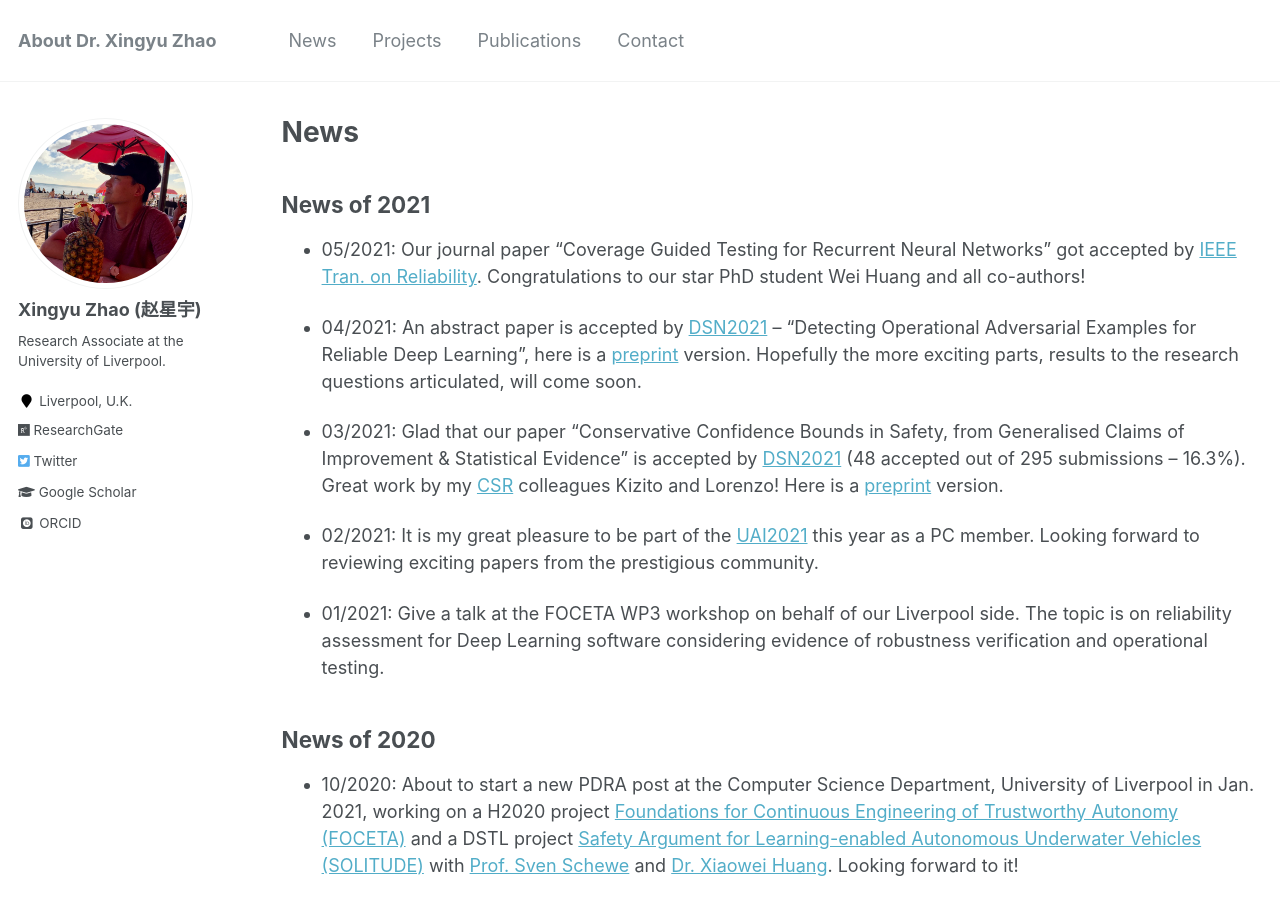
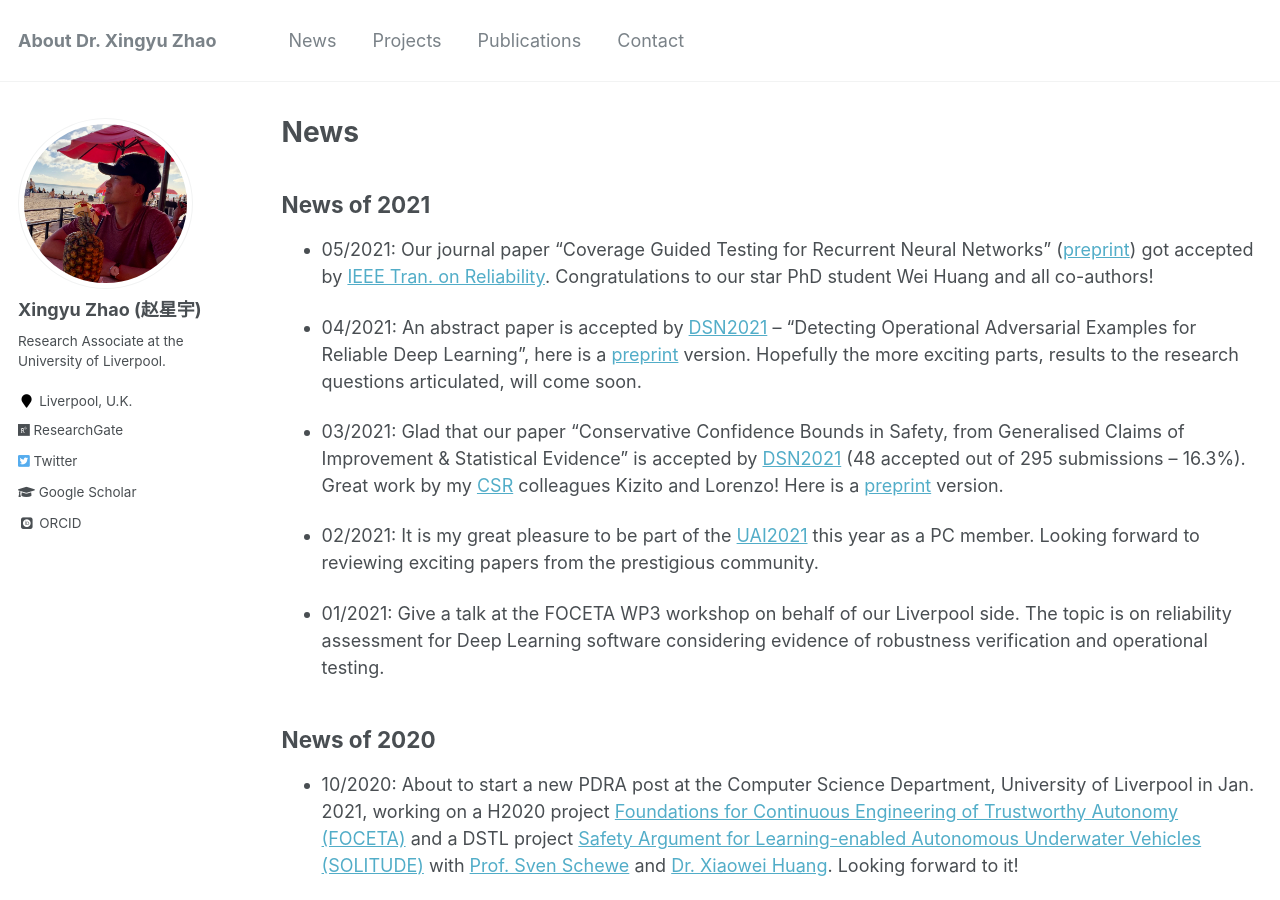
Before and after one commit to x-y-zhao/x-y-zhao.github.io, a Jekyll site: the page built from _pages/news.md, in a window 1280 px wide and 900 px high. Built offline with Jekyll 4.4.1, drawn with Linux system fonts in a browser that asks for light colours; some web fonts are replaced.

Commit message:
Update news.md

```diff
--- a/_pages/news.md
+++ b/_pages/news.md
@@ -10,7 +10,7 @@
 {% include base_path %}
 ## News of 2021
 
-* 05/2021: Our journal paper "Coverage Guided Testing for Recurrent Neural Networks" got accepted by [IEEE Tran. on Reliability](https://ieeexplore.ieee.org/xpl/RecentIssue.jsp?punumber=24). Congratulations to our star PhD student Wei Huang and all co-authors!
+* 05/2021: Our journal paper "Coverage Guided Testing for Recurrent Neural Networks" ([preprint](https://livrepository.liverpool.ac.uk/id/eprint/3121687)) got accepted by [IEEE Tran. on Reliability](https://ieeexplore.ieee.org/xpl/RecentIssue.jsp?punumber=24). Congratulations to our star PhD student Wei Huang and all co-authors!
 
 * 04/2021: An abstract paper is accepted by [DSN2021](http://dsn2021.ntu.edu.tw/index.html) -- "Detecting Operational Adversarial Examples for Reliable Deep Learning", here is a [preprint](https://arxiv.org/pdf/2104.06015.pdf) version. Hopefully the more exciting parts, results to the research questions articulated, will come soon.
 
```
